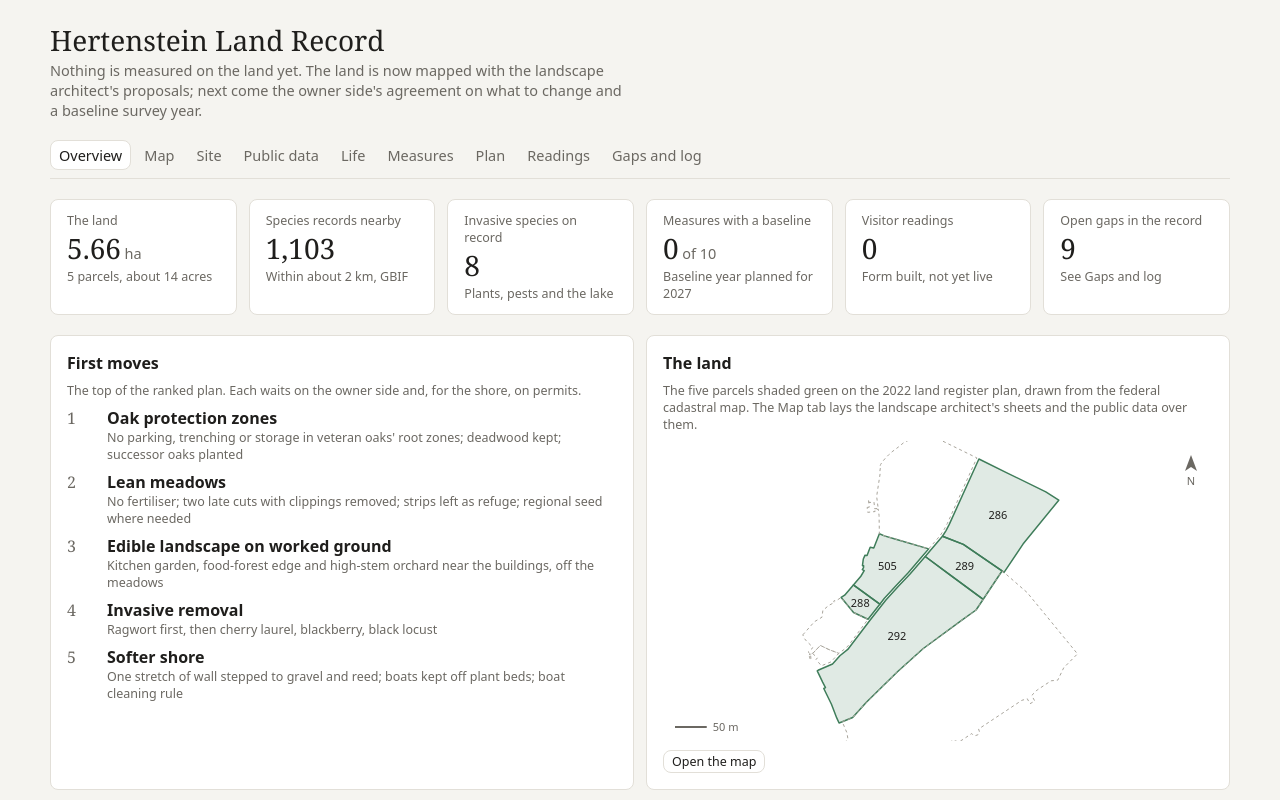
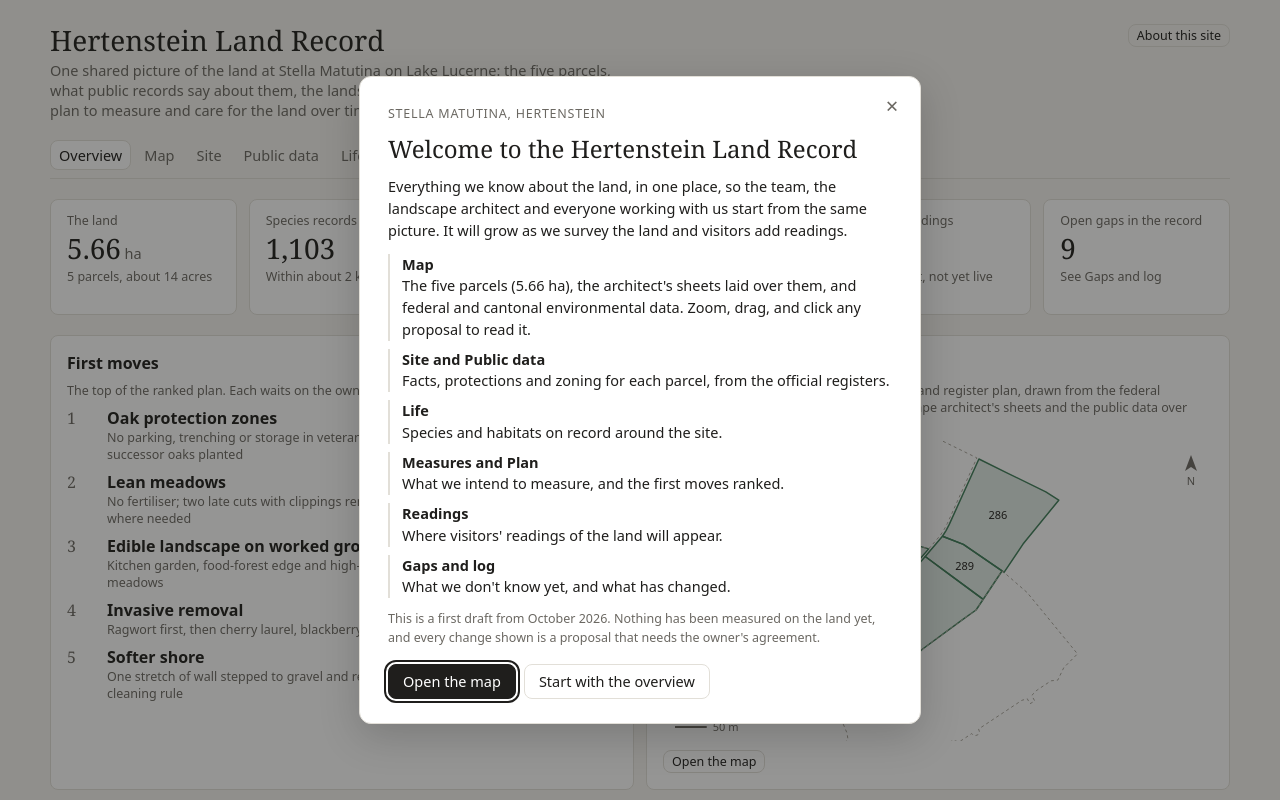
Before and after one commit to sylvancr/hertenstein-land-record-, a plain HTML site: page index.html in a window 1280 px wide. Shown: the top 800 px of the page. Drawn offline with Linux system fonts and the light colour scheme.

Commit message:
Add welcome panel and a subtitle that says what the site is
Co-Authored-By: Claude Opus 5.5 (1M context) <noreply@anthropic.com>
Claude-Session: https://claude.ai/code/session_01FYkY89KT3KU4uz4Gy57Tys

```diff
--- a/index.html
+++ b/index.html
@@ -141,13 +141,56 @@ a { color: inherit; }
 #proposals tbody tr:hover td, #parcels tbody tr:hover td { background: color-mix(in srgb, var(--color-fg) 5%, transparent); }
 #proposals tbody tr.hl-on td, #parcels tbody tr.hl-on td { background: color-mix(in srgb, var(--color-fg) 9%, transparent); }
 @media (max-width: 640px) { .hl-hide-sm { display: none; } .hl-map { min-height: 340px; } }
+.hl-headrow { display: flex; align-items: flex-start; justify-content: space-between; gap: var(--cds-gap-md); flex-wrap: wrap; }
+.hl-about { border: 1px solid var(--color-border-line); border-radius: 12px; background: var(--color-panel); color: var(--color-fg); padding: 0; width: min(560px, calc(100vw - 32px)); max-height: calc(100vh - 48px); box-shadow: 0 12px 40px rgba(0,0,0,.18); }
+.hl-about::backdrop { background: rgba(20,20,18,.45); }
+.hl-about-in { position: relative; padding: 28px 28px 24px; display: flex; flex-direction: column; gap: 12px; font-size: var(--cds-font-size-body); line-height: 1.5; }
+.hl-about h2 { font-family: var(--font-anthropic-serif); font-weight: 400; font-size: 24px; line-height: 1.2; margin: 0; padding-right: 24px; }
+.hl-about p { margin: 0; }
+.hl-eyebrow { font-size: var(--cds-font-size-caption); color: var(--color-fg-muted); text-transform: uppercase; letter-spacing: .06em; }
+.hl-about-list { margin: 0; padding: 0; list-style: none; display: flex; flex-direction: column; gap: 8px; }
+.hl-about-list li { padding-left: 12px; border-left: 2px solid var(--color-border-line); }
+.hl-about-list b { display: block; font-weight: var(--cds-font-weight-medium); }
+.hl-about-note { color: var(--color-fg-muted); font-size: var(--cds-font-size-caption); }
+.hl-about-act { display: flex; gap: 8px; flex-wrap: wrap; margin-top: 4px; }
+.hl-about-act .hl-btn { font-size: var(--cds-font-size-body); padding: 6px 14px; }
+.hl-btn-main { background: var(--color-fg); color: var(--color-panel); border-color: var(--color-fg); }
+.hl-btn-main:hover { background: var(--color-fg); opacity: .88; }
+.hl-x { position: absolute; top: 12px; right: 12px; font: inherit; font-size: 22px; line-height: 1; width: 32px; height: 32px; border: 0; background: transparent; color: var(--color-fg-muted); cursor: pointer; border-radius: 6px; }
+.hl-x:hover { color: var(--color-fg); background: color-mix(in srgb, var(--color-fg) 6%, transparent); }
+@media (max-width: 640px) { .hl-about-in { padding: 22px 18px 18px; } }
 </style>
 
 <div class="hl" id="land">
   <header class="hl-head" id="top">
-    <h1 class="hl-title">Hertenstein Land Record</h1>
-    <p class="hl-take" id="takeaway">The shared record of the land at Stella Matutina: what the records say, what we measure, and what we plan to change.</p>
+    <div class="hl-headrow">
+      <h1 class="hl-title">Hertenstein Land Record</h1>
+      <button type="button" class="hl-btn" id="about-open">About this site</button>
+    </div>
+    <p class="hl-take" id="takeaway">One shared picture of the land at Stella Matutina on Lake Lucerne: the five parcels, what public records say about them, the landscape architect's proposals, and how we plan to measure and care for the land over time.</p>
   </header>
+
+  <dialog class="hl-about" id="about" aria-labelledby="about-title">
+    <form method="dialog" class="hl-about-in">
+      <button class="hl-x" value="close" aria-label="Close">&times;</button>
+      <p class="hl-eyebrow">Stella Matutina, Hertenstein</p>
+      <h2 id="about-title">Welcome to the Hertenstein Land Record</h2>
+      <p>Everything we know about the land, in one place, so the team, the landscape architect and everyone working with us start from the same picture. It will grow as we survey the land and visitors add readings.</p>
+      <ul class="hl-about-list">
+        <li><b>Map</b> The five parcels (5.66 ha), the architect's sheets laid over them, and federal and cantonal environmental data. Zoom, drag, and click any proposal to read it.</li>
+        <li><b>Site and Public data</b> Facts, protections and zoning for each parcel, from the official registers.</li>
+        <li><b>Life</b> Species and habitats on record around the site.</li>
+        <li><b>Measures and Plan</b> What we intend to measure, and the first moves ranked.</li>
+        <li><b>Readings</b> Where visitors' readings of the land will appear.</li>
+        <li><b>Gaps and log</b> What we don't know yet, and what has changed.</li>
+      </ul>
+      <p class="hl-about-note">This is a first draft from October 2026. Nothing has been measured on the land yet, and every change shown is a proposal that needs the owner's agreement.</p>
+      <div class="hl-about-act">
+        <button class="hl-btn hl-btn-main" value="map" autofocus>Open the map</button>
+        <button class="hl-btn" value="close">Start with the overview</button>
+      </div>
+    </form>
+  </dialog>
 
   <nav class="hl-tabs" role="tablist" aria-label="Sections">
     <button class="hl-tab" role="tab" id="tab-overview" data-page="overview" aria-selected="true">Overview</button>
@@ -393,7 +436,7 @@ a { color: inherit; }
     <p class="hl-prose">Visitors take short readings at ten numbered posts by scanning a QR code. Each reading becomes a row here once the form is live and connected.</p>
     <div class="hl-card" id="card-readings">
       <h3>Latest readings</h3>
-      <div class="hl-empty" id="readings-empty" hidden>No readings yet. The form is built and tested, and goes live once Sylvan deploys it from the stella.earth account. Readings then flow in from its Sheet.</div>
+      <div class="hl-empty" id="readings-empty" hidden>No readings yet. Visitors will log readings at ten marked posts around the land with a short form on their phone, and each one will appear here. The form is built and goes live soon.</div>
       <div class="hl-scroll" id="readings-wrap">
         <table class="hl-tbl" id="readings-table" data-source="readings" data-row-key="Received">
           <thead><tr><th data-field="Received">Received</th><th data-field="Station">Station</th><th data-field="Reading">Reading</th><th data-field="Summary">Summary</th></tr></thead>
@@ -1059,12 +1102,7 @@ dash.calc('solar_summary', {
 
   function takeaway() {
     const c = dash.data('overview_counts');
-    const el = document.getElementById('takeaway');
     if (c.status !== 'ok' || !c.data.length) return;
-    const r = c.data[0];
-    el.textContent = r.measured === 0
-      ? 'Nothing is measured on the land yet. The land is now mapped with the landscape architect\'s proposals; next come the owner side\'s agreement on what to change and a baseline survey year.'
-      : r.measured + ' of ' + r.measures + ' measures have a baseline.';
     const rd = document.getElementById('readings-empty');
     const rw = document.getElementById('readings-wrap');
     const rs = dash.data('readings');
@@ -1094,6 +1132,17 @@ dash.calc('solar_summary', {
   dash.onData(window.hlDraw);
   window.addEventListener('resize', () => { MS.sig = ''; landmap(); });
   document.getElementById('open-map').addEventListener('click', () => { window.hlShow('map'); dash.setLink('map'); });
+  const about = document.getElementById('about');
+  const KEY = 'hl-about-seen';
+  document.getElementById('about-open').addEventListener('click', () => about.showModal());
+  about.addEventListener('close', () => {
+    try { localStorage.setItem(KEY, '1'); } catch (e) {}
+    if (about.returnValue === 'map') { window.hlShow('map'); dash.setLink('map'); }
+  });
+  about.addEventListener('click', (e) => { if (e.target === about) about.close('close'); });
+  let seen = false;
+  try { seen = localStorage.getItem(KEY) === '1'; } catch (e) {}
+  if (!seen && !location.hash) about.showModal();
 })();
 </script>
 
```
Also changed, not shown: about-after-d.png (added), about-after-m.png (added), about-d.png (added), about-m.png (added).
